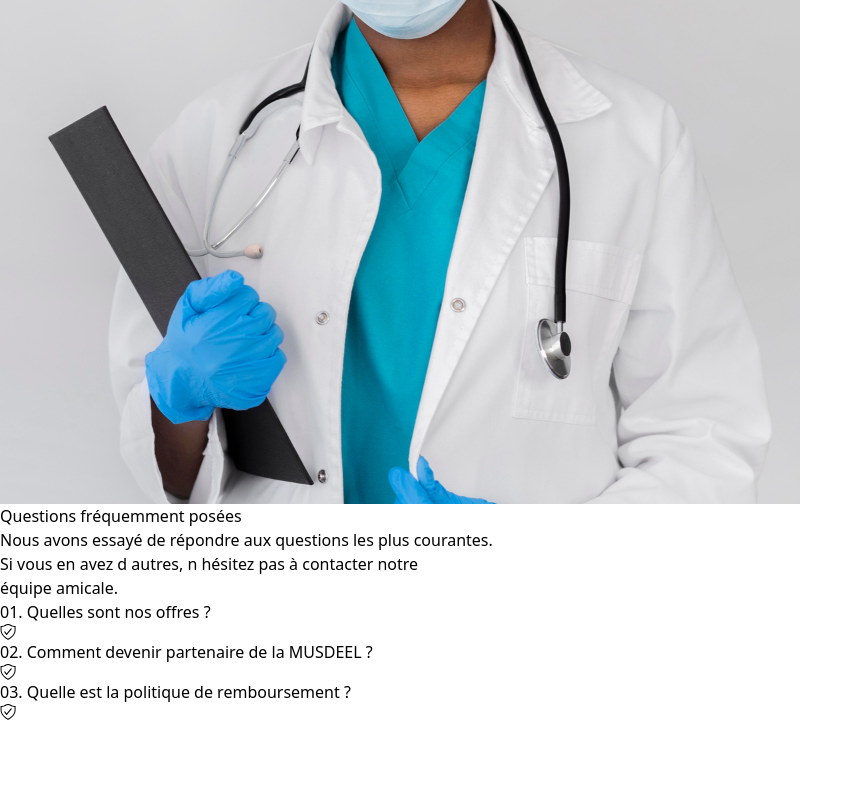
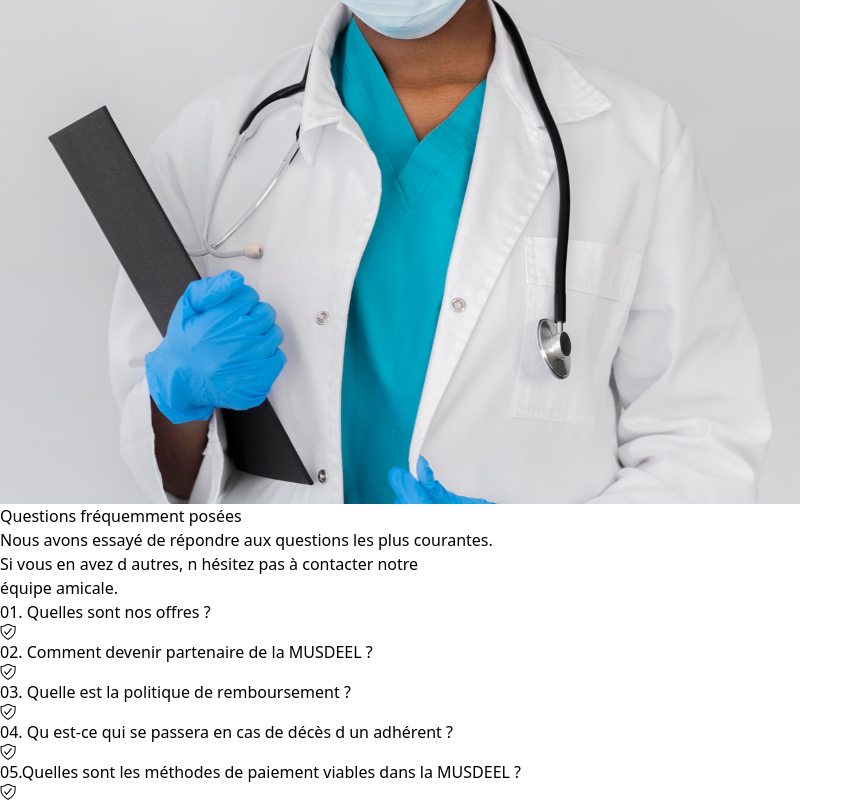
Before and after one commit to rovertnet/Scool, a React (Vite) app: page / in a window 1280 px wide. Shown: the part 2990-3790 px from the top of the page, without its empty margins (0-863 px from the left). Before the commit the page ends 3710 px from the top, so only its background shows below. Built offline with nearby package versions, Linux system fonts and the light colour scheme.

Commit message:
another commit

```diff
--- a/src/component/cHome/Question.jsx
+++ b/src/component/cHome/Question.jsx
@@ -35,6 +35,20 @@ const Question = () => {
               <VscWorkspaceTrusted className=" text-2xl md:text-xl text-green-500" />
             </h2>
           </div>
+
+          <div className="border-[1px] border-slate-400 rounded-lg bg-slate-50 ">
+            <h2 className="text-lg md:text-xl font-bold text-black flex justify-between md:px-10 px-10 md:py-5 py-5">
+              04. Qu est-ce qui se passera en cas de décès d un adhérent ?
+              <VscWorkspaceTrusted className=" text-2xl md:text-xl text-green-500" />
+            </h2>
+          </div>
+
+          <div className="border-[1px] border-slate-400 rounded-lg bg-slate-50 ">
+            <h2 className="text-lg md:text-xl font-bold text-black flex justify-between md:px-10 px-10 md:py-5 py-5">
+              05.Quelles sont les méthodes de paiement viables dans la MUSDEEL ?
+              <VscWorkspaceTrusted className=" text-2xl md:text-xl text-green-500" />
+            </h2>
+          </div>
         </div>
       </div>
     </>
```
